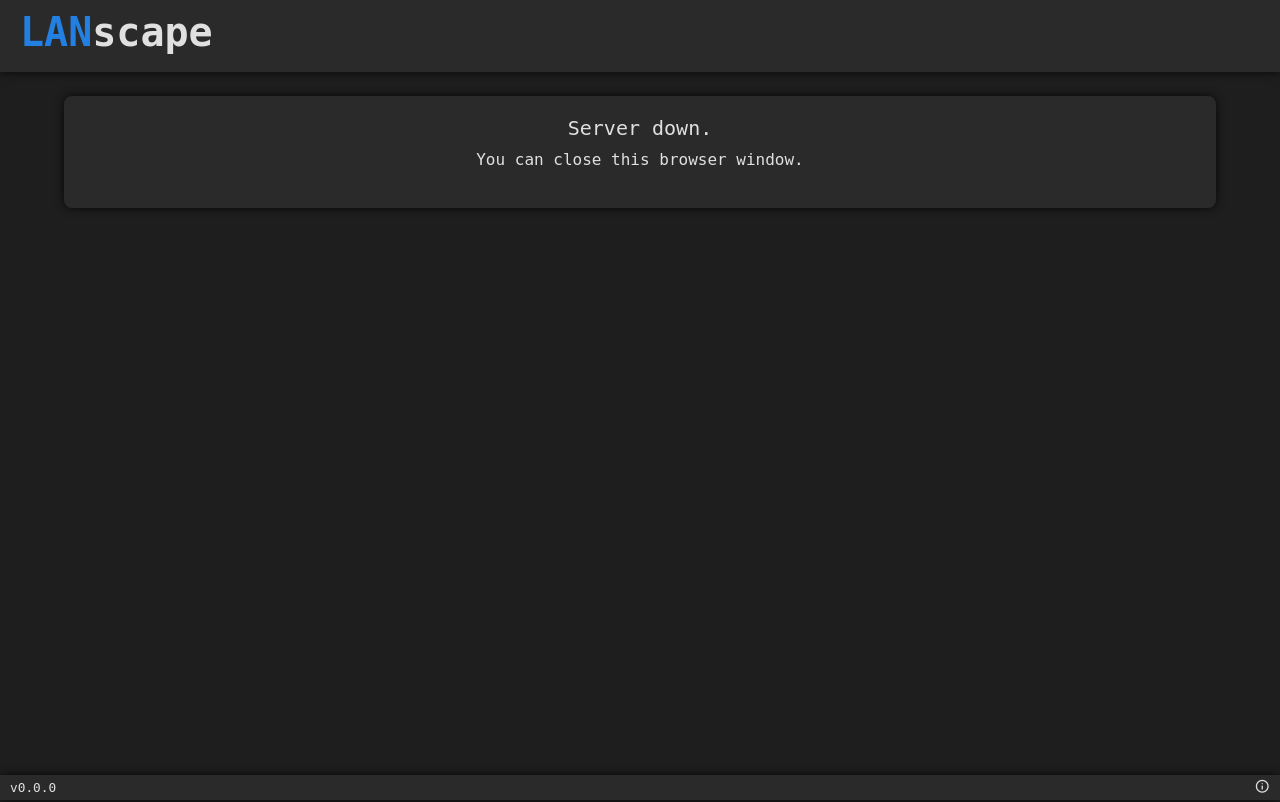
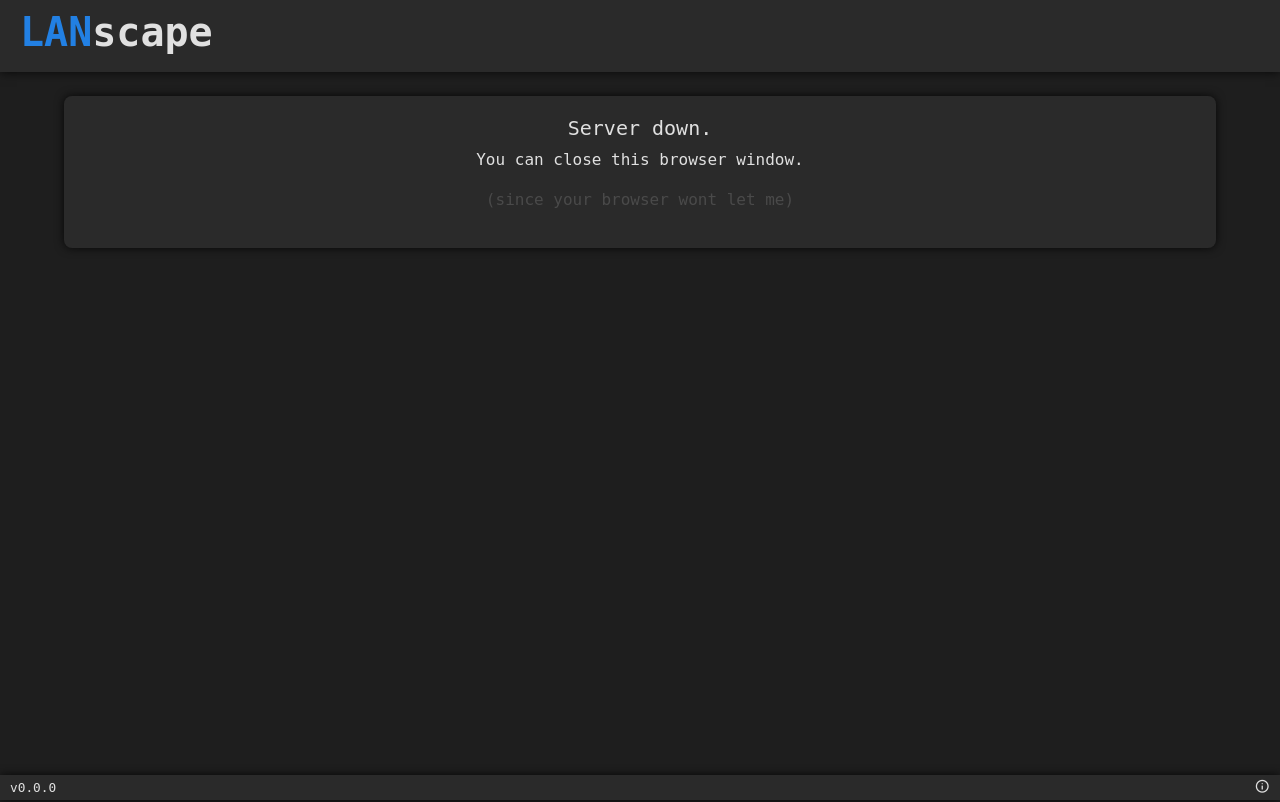
Before and after one commit to mdennis281/LANscape, a Flask app: page /shutdown-ui in a window 1280 px wide. Run offline with Flask 3, Linux system fonts and the light colour scheme; parts of the project's set-up code (start-up, migrations or seed data) failed here and were passed over.

Commit message:
add shutdown text

```diff
--- a/src/lanscape/static/css/style.css
+++ b/src/lanscape/static/css/style.css
@@ -16,6 +16,7 @@
     --text-accent-color: #2280e3;
     --text-placeholder: #bbb;
     --text-danger-color: #fa7a7a;
+    --text-almost-hidden: #4a4a4a;
 
     --body-bg: #1e1e1e;
     --primary-bg: #2a2a2a;
@@ -154,6 +155,7 @@ details {
     padding-right: 34px;
     margin-right: -34px;
 }
+
 
 #scan-form .input-group button {
     background-color: var(--primary-bg-accent);
@@ -594,6 +596,10 @@ html {
   'opsz' 24
 }
 
+#shutdown-sub-sub {
+    color: var(--text-almost-hidden);
+}
+
 
 /* START overview container */
 #overview-container {
--- a/src/lanscape/static/js/shutdown-server.js
+++ b/src/lanscape/static/js/shutdown-server.js
@@ -12,5 +12,6 @@ function shutdownApp() {
 function serverDown() {
     $('#shutdown-message').html('Server down.');
     $('#shutdown-sub').html('You can close this browser window.');
+    $('#shutdown-sub-sub').html('(since your browser wont let me)');
     setTimeout(() => window.close(),2500);
 }
--- a/src/lanscape/templates/shutdown.html
+++ b/src/lanscape/templates/shutdown.html
@@ -14,6 +14,7 @@
         <div class="text-center">
             <h5 id="shutdown-message">Shutting down server...</h5>
             <p id="shutdown-sub"></p>
+            <p id="shutdown-sub-sub"></p>
         </div>
     </div>
 </div>
```
